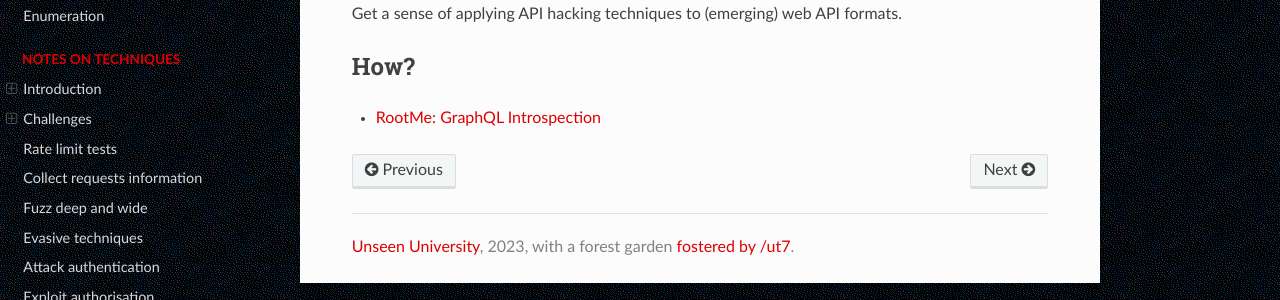
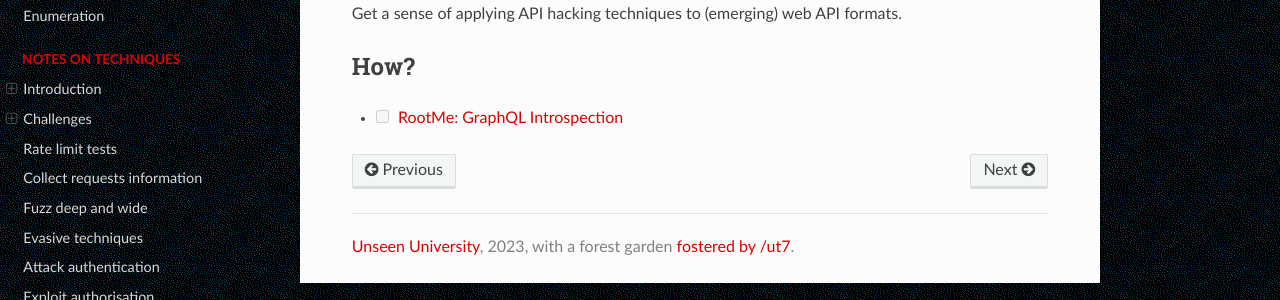
Before and after one commit to tymyrddin/red-api, a Sphinx documentation site: the page built from source/docs/ctf/README.md, in a window 1280 px wide. Shown: the part 302-602 px from the top of the page. Built offline with Sphinx 7.4.7 and the Read the Docs theme 2.0.0, drawn with Linux system fonts in a browser that asks for light colours.

Commit message:
Enabled myst tasklist extension

```diff
--- a/source/conf.py
+++ b/source/conf.py
@@ -81,3 +81,7 @@ intersphinx_mapping = {
     "red": ("https://red.tymyrddin.dev/en/latest/", None),
 }
 myst_url_schemes = ["http", "https", ]
+
+myst_enable_extensions = [
+    "tasklist",
+]
--- a/source/docs/ctf/README.md
+++ b/source/docs/ctf/README.md
@@ -10,4 +10,4 @@ Get a sense of applying API hacking techniques to (emerging) web API formats.
 
 ## How?
 
-* [RootMe: GraphQL Introspection](introspection.md)
+- [ ] [RootMe: GraphQL Introspection](introspection.md)
```
